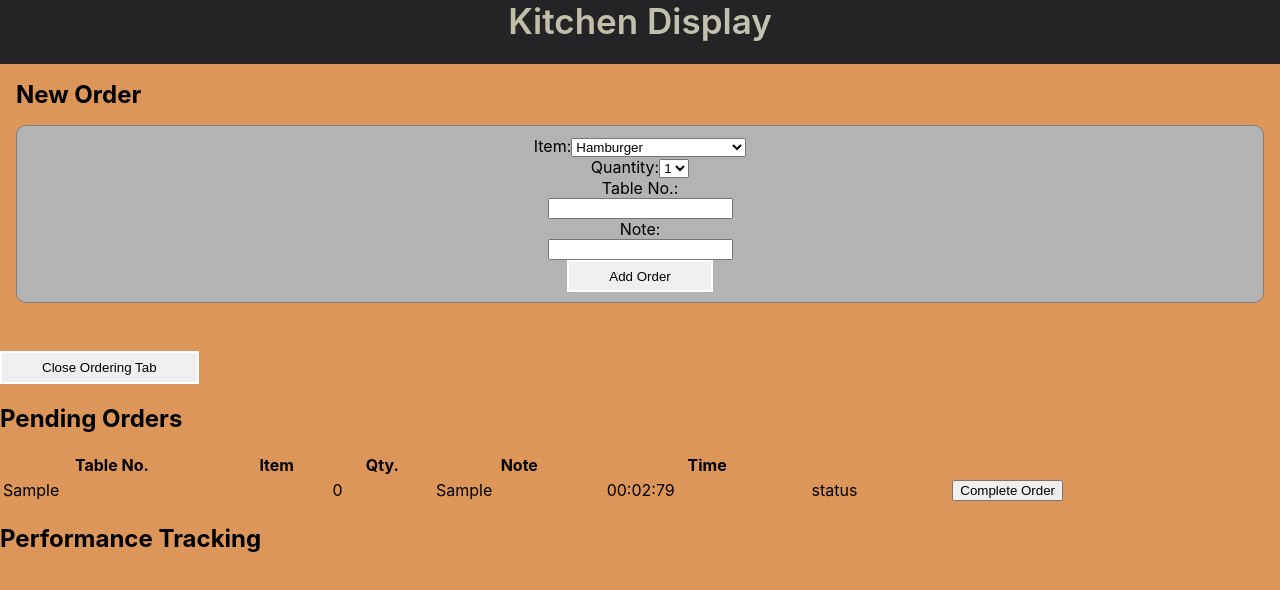
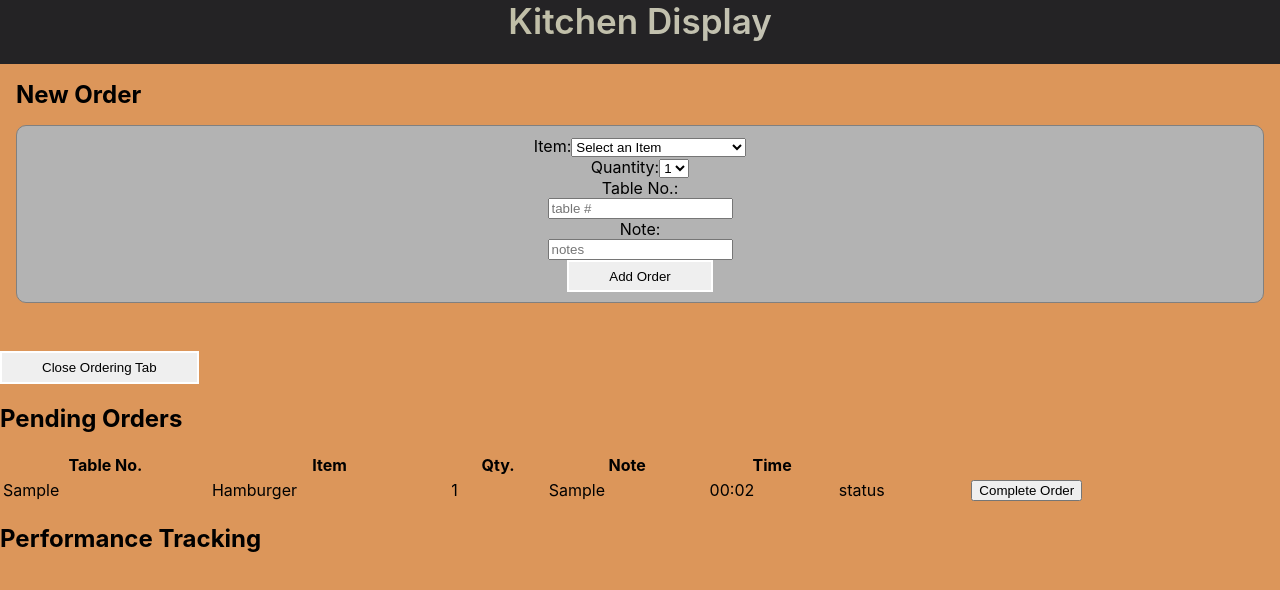
Before and after one commit to j-rob16/kitchen-display, a React (Create React App) app: page / in a window 1280 px wide. Both pictures are taken after typing "Sample", "Sample" into the empty fields and a click on the input "Add Order". Shown: the top 590 px of the page. Built offline with nearby package versions, Linux system fonts and the light colour scheme.

Commit message:
added changes to form

```diff
--- a/src/components/orderForm/OrderForm.js
+++ b/src/components/orderForm/OrderForm.js
@@ -13,8 +13,8 @@ function OrderForm({ updateOrders }) {
     time: 0
   })
 
-  const [orderItem, setOrderItem] = useState('');
-  const [orderQuantity, setOrderQuantity] = useState(0);
+  const [orderItem, setOrderItem] = useState('Hamburger');
+  const [orderQuantity, setOrderQuantity] = useState(1);
   const [orderTableNo, setOrderTableNo] = useState(0);
   const [orderNote, setOrderNote] = useState('');
 
@@ -66,8 +66,8 @@ function OrderForm({ updateOrders }) {
 
         <label>
           Item:
-          <select id="food-item" onChange={handleItem} defaultValue="Hamburger" required>
-            <option value="select" disabled>Select an Item</option>
+          <select id="food-item" onChange={handleItem} required>
+            <option value="select">Select an Item</option>
             <option value="Hamburger">Hamburger</option>
             <option value="Fries">Fries</option>
             <option value="Ribeye Steak">RibEye Steak</option>
@@ -77,8 +77,8 @@ function OrderForm({ updateOrders }) {
 
         <label>
           Quantity:
-          <select name="Quantity" id="item-quantity" onChange={handleQuantity} defaultValue="1">
-            <option value="1">1</option>
+          <select name="Quantity" id="item-quantity" onChange={handleQuantity}>
+            <option value="1" selected>1</option>
             <option value="2">2</option>
             <option value="3">3</option>
             <option value="4">4</option>
@@ -89,12 +89,12 @@ function OrderForm({ updateOrders }) {
         <label htmlFor="table-no">
           Table No.:
         </label>
-          <input id="table-no" type="text" onChange={handleTableNo} required/>
+          <input id="table-no" type="text" onChange={handleTableNo} required placeholder="table #"/>
 
         <label htmlFor="note">
           Note:
         </label>
-        <input id="note" type="text" onChange={handleNote}/>
+        <input id="note" type="text" onChange={handleNote} placeholder="notes "/>
 
         <SubmitButton type="submit" value="Add Order"/>
 
--- a/src/components/pendingOrders/Timer.js
+++ b/src/components/pendingOrders/Timer.js
@@ -23,8 +23,8 @@ return (
   <>
     <div>
         <span>{("0" + Math.floor(time / 60000) % 100).slice(-2)}:</span>
-        <span>{("0" + Math.floor(time / 1000) % 60).slice(-2)}:</span>
-        <span>{("0" + (time / 10)).slice(-2)}</span>
+        <span>{("0" + Math.floor(time / 1000) % 60).slice(-2)}</span>
+        {/* <span>:{("0" + (time / 10)).slice(-2)}</span> */}
     </div>
   </>
   )
```
